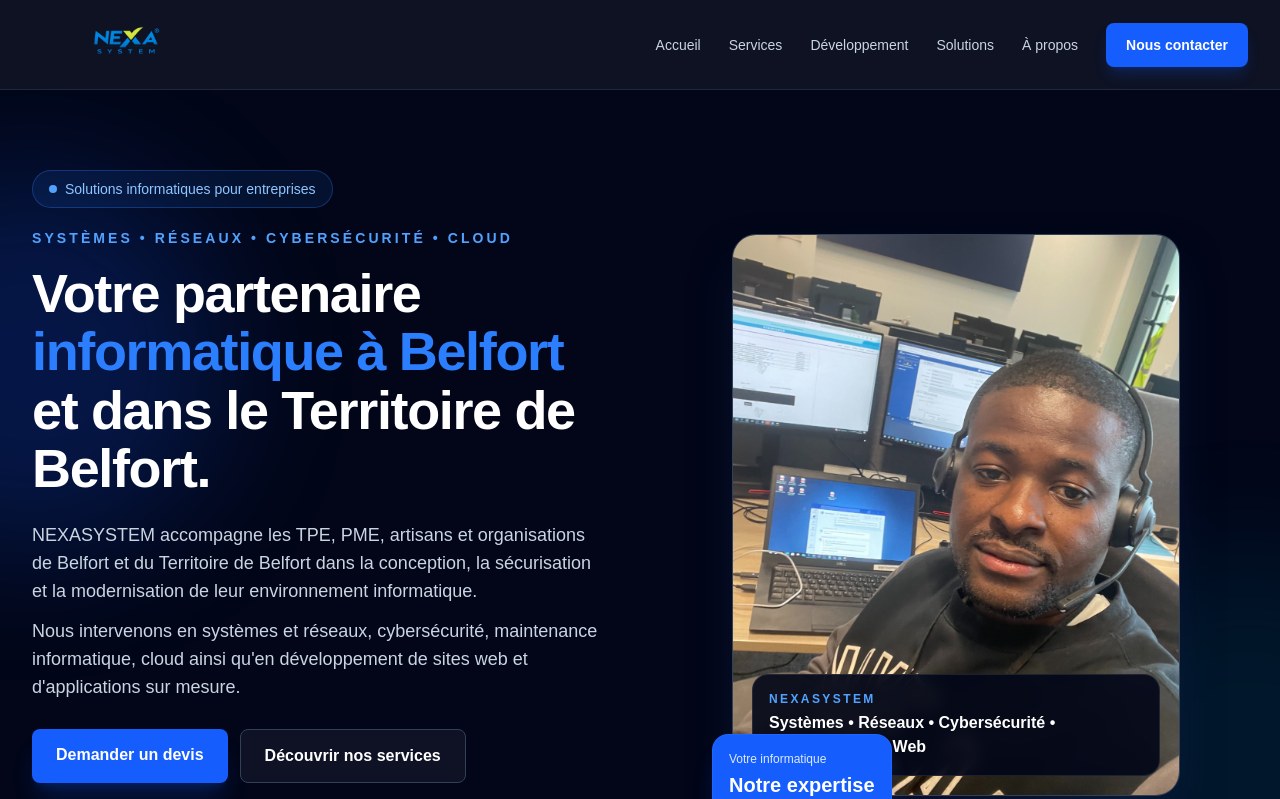
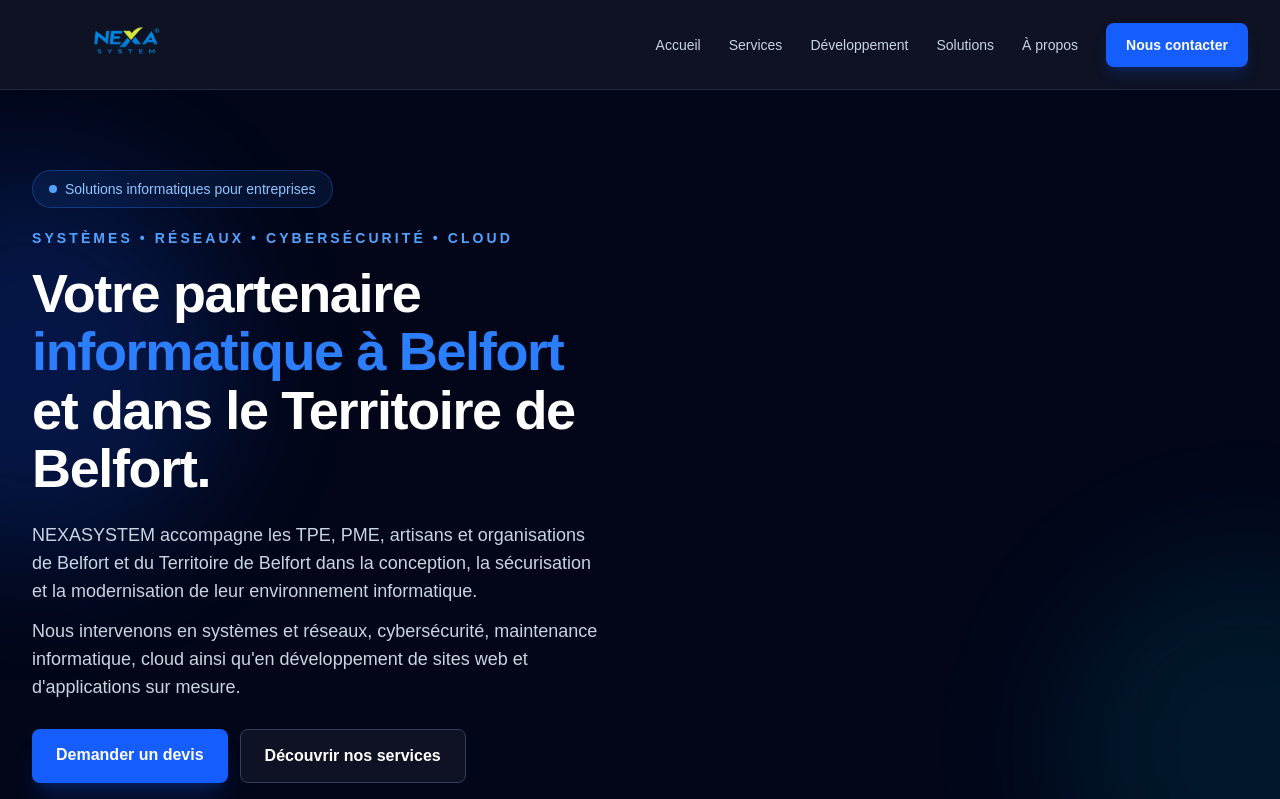
Before and after one commit to Jesse-93/nexasystem, a Next.js app: page / in a window 1280 px wide. Shown: the top 799 px of the page. Built offline with nearby package versions, Linux system fonts and the light colour scheme.

Commit message:
Suppression de la photo professionnelle

```diff
--- a/app/page.tsx
+++ b/app/page.tsx
@@ -284,47 +284,6 @@
           <span>✓ Sécurité au cœur de nos solutions</span>
         </div>
 
-      </div>
-
-      {/* PHOTO PROFESSIONNELLE */}
-      <div className="hidden lg:block">
-        <div className="relative mx-auto max-w-md">
-
-          <div className="overflow-hidden rounded-3xl border border-slate-700 bg-slate-900 shadow-2xl shadow-blue-950/50">
-
-            <Image
-              src="/photo-professionnelle.jpg"
-              alt="Professionnel NEXASYSTEM dans un environnement informatique"
-              width={1536}
-              height={2048}
-              className="h-[560px] w-full object-cover object-center"
-              priority
-            />
-
-            <div className="absolute inset-x-5 bottom-5 rounded-2xl border border-white/10 bg-slate-950/90 p-4 backdrop-blur">
-              <p className="text-xs font-semibold uppercase tracking-[0.2em] text-blue-400">
-                NEXASYSTEM
-              </p>
-
-              <p className="mt-1 text-base font-bold text-white">
-                Systèmes • Réseaux • Cybersécurité • Développement Web
-              </p>
-            </div>
-
-          </div>
-
-          {/* BADGE FLOTTANT */}
-          <div className="absolute -bottom-5 -left-5 rounded-2xl border border-blue-500/30 bg-blue-600 p-4 shadow-xl shadow-blue-600/20">
-            <p className="text-xs font-medium text-blue-100">
-              Votre informatique
-            </p>
-
-            <p className="mt-1 text-xl font-bold text-white">
-              Notre expertise
-            </p>
-          </div>
-
-        </div>
       </div>
 
     </div>
```
